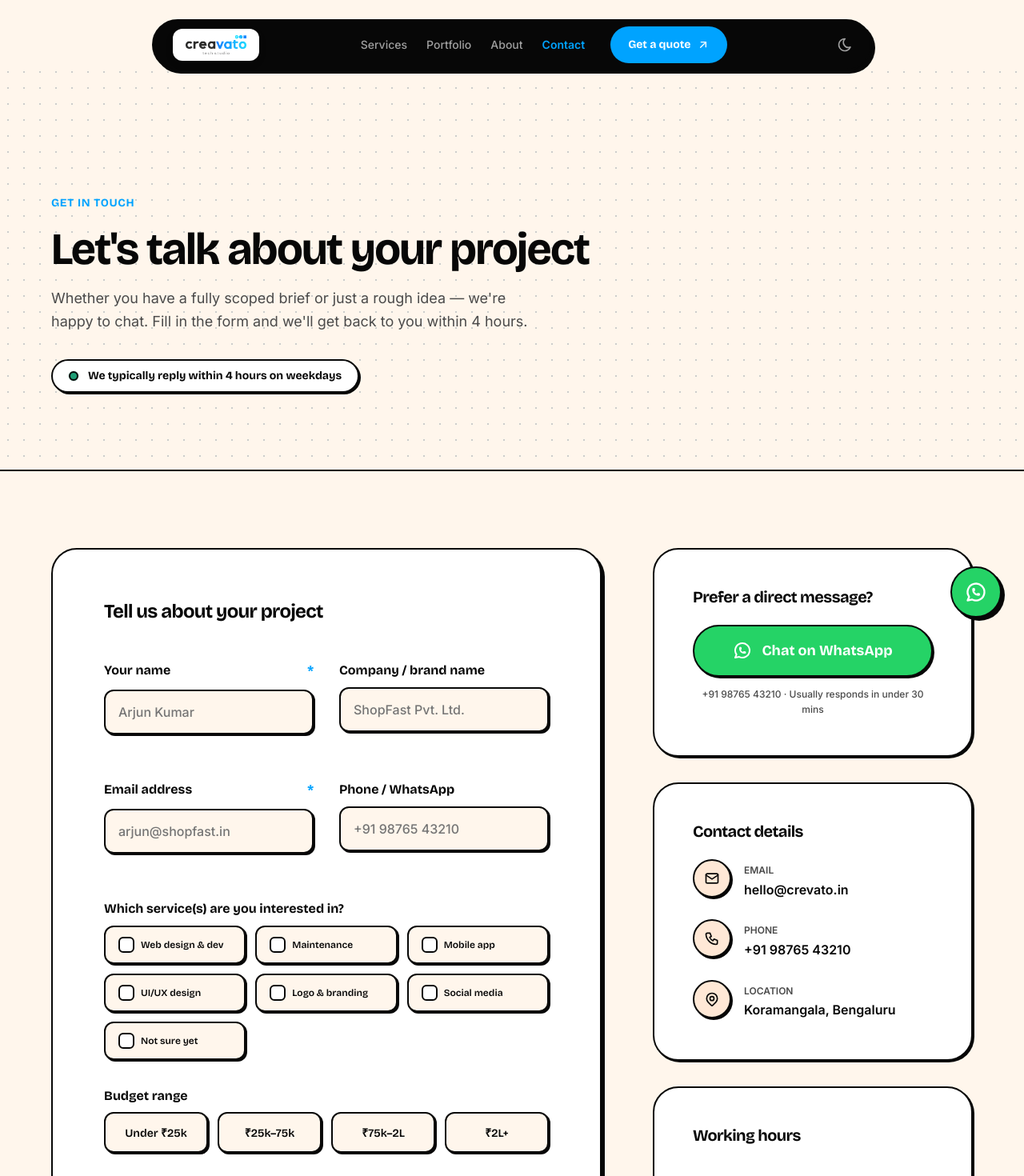
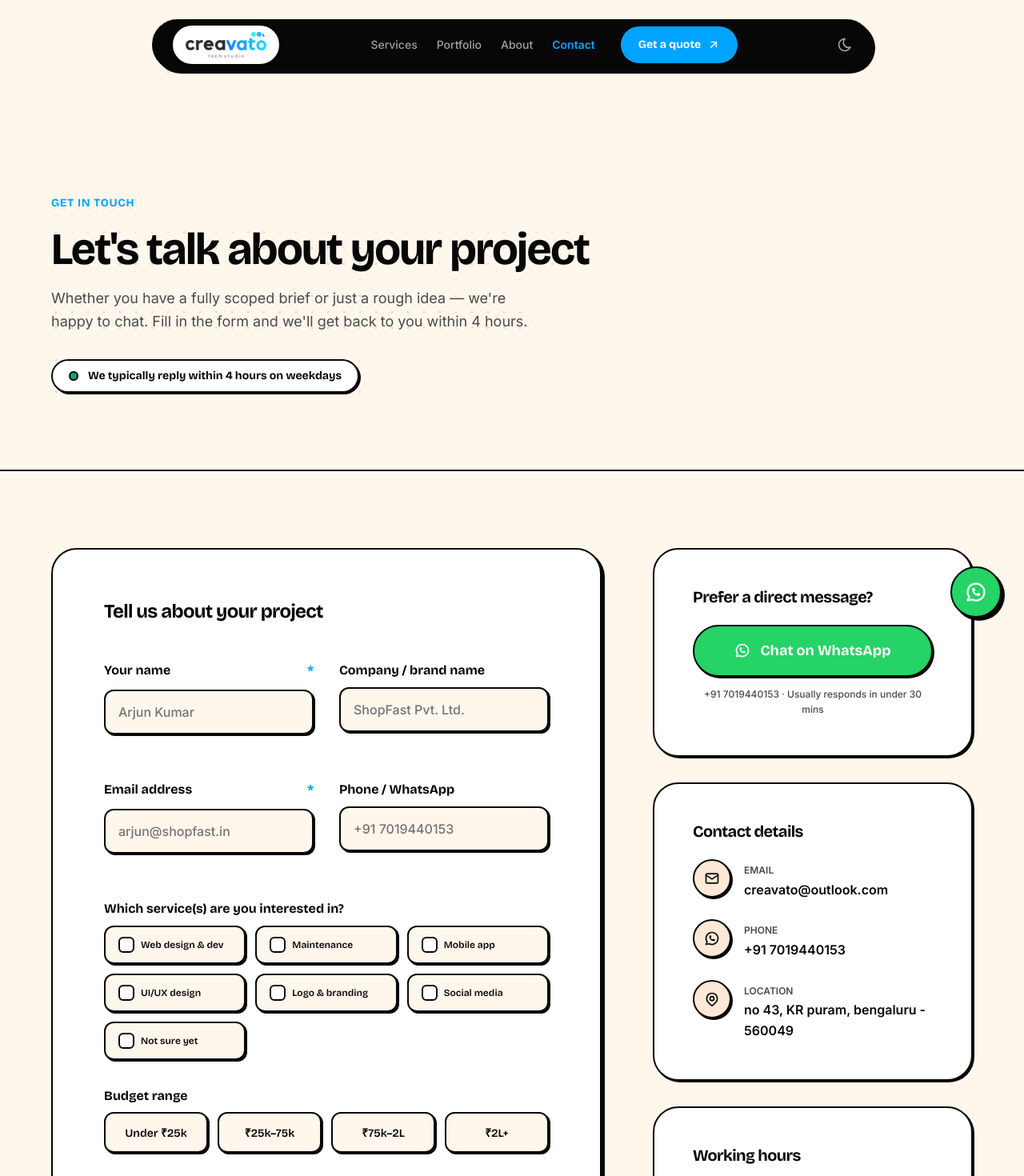
Before and after one commit to maheshsk4212/creavato, a Next.js app: page /contact in a window 1280 px wide. Shown: the top 1470 px of the page at 80% size. Built offline with nearby package versions, Linux system fonts and the light colour scheme.

Commit message:
Update contact info, office address, and refine Navbar logo styling

```diff
--- a/app/about/page.js
+++ b/app/about/page.js
@@ -117,7 +117,7 @@ export default function AboutPage() {
             <div className={styles.mvCard}>
               <div className={styles.mvLabel}>OUR MISSION</div>
               <h3 className={styles.mvTitle}>Make great digital design accessible to every growing business</h3>
-              <p>Not just for big corporates with big budgets — but for the founder working out of a co-working space in Koramangala.</p>
+              <p>Not just for big corporates with big budgets — but for the founder working out of a co-working space in KR Puram.</p>
             </div>
             <div className={styles.mvCard}>
               <div className={styles.mvLabel}>OUR VISION</div>
--- a/app/contact/page.js
+++ b/app/contact/page.js
@@ -111,7 +111,7 @@ export default function ContactPage() {
                     </div>
                     <div className={styles.fieldGroup}>
                       <label className={styles.fieldLabel}>Phone / WhatsApp</label>
-                      <input type="tel" className={styles.field} placeholder="+91 98765 43210" />
+                      <input type="tel" className={styles.field} placeholder="+91 7019440153" />
                     </div>
                   </div>
 
@@ -169,25 +169,25 @@ export default function ContactPage() {
             <div className={styles.sidebar}>
               <div className={styles.sideCard}>
                 <h4 className={styles.sideTitle}>Prefer a direct message?</h4>
-                <a href="https://wa.me/919876543210" target="_blank" rel="noopener noreferrer" className={styles.whatsappBtn}>
-                  <IconBrandWhatsapp size={24} /> Chat on WhatsApp
+                <a href="https://wa.me/917019440153" target="_blank" rel="noopener noreferrer" className={styles.whatsappBtn}>
+                  <IconBrandWhatsapp size={20} /> Chat on WhatsApp
                 </a>
-                <p className={styles.sideNote}>+91 98765 43210 · Usually responds in under 30 mins</p>
+                <p className={styles.sideNote}>+91 7019440153 · Usually responds in under 30 mins</p>
               </div>
 
               <div className={styles.sideCard}>
                 <h4 className={styles.sideTitle}>Contact details</h4>
                 <div className={styles.contactItem}>
                   <div className={styles.contactIcon}><IconMail size={20} /></div>
-                  <div><span className={styles.contactLabel}>Email</span><br /><a href="mailto:hello@crevato.in" style={{ fontWeight: 600 }}>hello@crevato.in</a></div>
+                  <div><span className={styles.contactLabel}>Email</span><br /><a href="mailto:creavato@outlook.com" style={{ fontWeight: 600 }}>creavato@outlook.com</a></div>
                 </div>
                 <div className={styles.contactItem}>
-                  <div className={styles.contactIcon}><IconPhone size={20} /></div>
-                  <div><span className={styles.contactLabel}>Phone</span><br /><span style={{ fontWeight: 600 }}>+91 98765 43210</span></div>
+                  <div className={styles.contactIcon}><IconBrandWhatsapp size={20} /></div>
+                  <div><span className={styles.contactLabel}>Phone</span><br /><span style={{ fontWeight: 600 }}>+91 7019440153</span></div>
                 </div>
                 <div className={styles.contactItem}>
                   <div className={styles.contactIcon}><IconMapPin size={20} /></div>
-                  <div><span className={styles.contactLabel}>Location</span><br /><span style={{ fontWeight: 600 }}>Koramangala, Bengaluru</span></div>
+                  <div><span className={styles.contactLabel}>Location</span><br /><span style={{ fontWeight: 600 }}>no 43, KR puram, bengaluru - 560049</span></div>
                 </div>
               </div>
 
--- a/app/page.js
+++ b/app/page.js
@@ -256,7 +256,7 @@ export default function HomePage() {
               Get a free quote <IconArrowUpRight size={18} />
             </Link>
             <a
-              href="https://wa.me/919876543210"
+              href="https://wa.me/917019440153"
               target="_blank"
               rel="noopener noreferrer"
               className="btn btn-ghost btn-lg"
--- a/components/Footer.jsx
+++ b/components/Footer.jsx
@@ -81,14 +81,14 @@ export default function Footer() {
           <div className={styles.linkCol}>
             <h4 className={styles.colTitle}>Get in Touch</h4>
             <div className={styles.linkList}>
-              <a href="mailto:hello@crevato.in" className={styles.footerLink}>
-                hello@crevato.in
+              <a href="mailto:creavato@outlook.com" className={styles.footerLink}>
+                creavato@outlook.com
               </a>
-              <a href="tel:+919876543210" className={styles.footerLink}>
-                +91 98765 43210
+              <a href="tel:+917019440153" className={styles.footerLink}>
+                +91 7019440153
               </a>
               <span className={styles.footerLink}>
-                Koramangala, Bengaluru
+                no 43, KR puram, bengaluru - 560049
               </span>
             </div>
             <Link href="/contact" className={`btn btn-primary ${styles.footerCta}`}>
--- a/components/Navbar.module.css
+++ b/components/Navbar.module.css
@@ -53,12 +53,12 @@
 }
 
 .logoImg {
-  height: 40px;
+  height: 48px;
   width: auto;
   object-fit: contain;
   background-color: #FFFFFF;
   padding: 8px 16px;
-  border-radius: var(--radius-md);
+  border-radius: var(--radius-full);
   box-shadow: 0 4px 10px rgba(0, 0, 0, 0.1);
 }
 
--- a/components/WhatsAppFAB.jsx
+++ b/components/WhatsAppFAB.jsx
@@ -5,7 +5,7 @@ import styles from './WhatsAppFAB.module.css';
 export default function WhatsAppFAB() {
   return (
     <a
-      href="https://wa.me/919876543210?text=Hi%20Crevato!%20I'm%20interested%20in%20your%20services."
+      href="https://wa.me/917019440153?text=Hi%20Crevato!%20I'm%20interested%20in%20your%20services."
       target="_blank"
       rel="noopener noreferrer"
       className={styles.fab}
```
